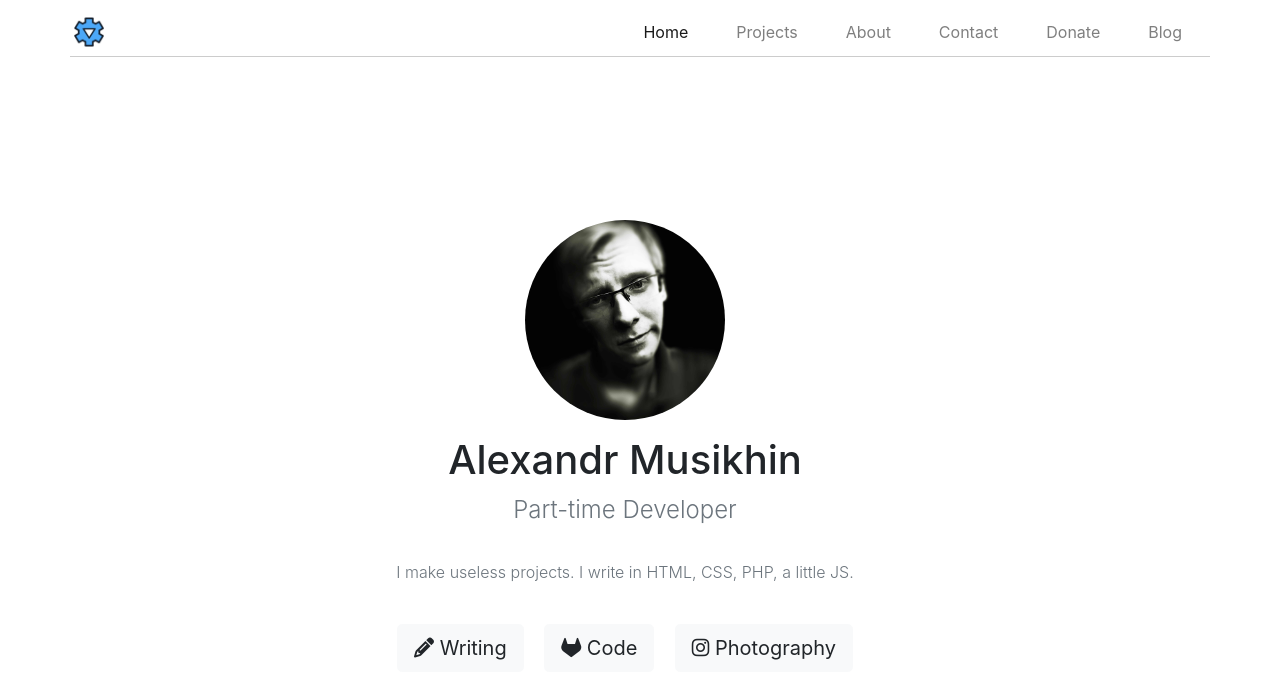
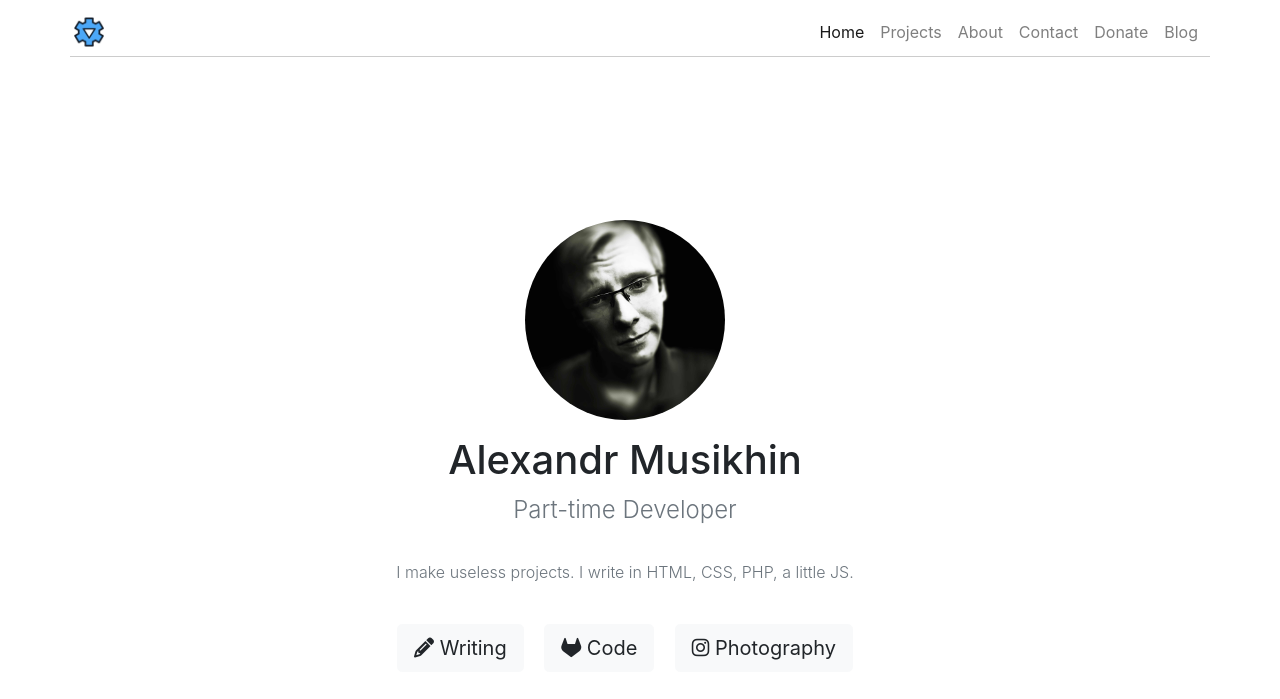
Before and after one commit to tophackr/tophackr.github.io, a Jekyll site: the page built from index.md, in a window 1280 px wide. Shown: the top 699 px of the page. Built offline with Jekyll 4.4.1, drawn with Linux system fonts in a browser that asks for light colours; nearby versions of some CDN libraries.

Commit message:
changed styles

```diff
--- a/assets/main.css
+++ b/assets/main.css
@@ -4,10 +4,6 @@
 .navbar .container {
     border-bottom: 1px solid #ccc;
     padding: .25rem;
-}
-.navbar-expand-lg .navbar-nav .nav-link {
-    padding-left: 1.5rem;
-    padding-right: 1.5rem;
 }
 .content {
     padding: 6rem 0;
@@ -54,4 +50,8 @@
         -ms-flex-align: center;
         align-items: center;
     }
+    .navbar-expand .navbar-nav .nav-link {
+        padding-left: 1.5rem;
+        padding-right: 1.5rem;
+    }
 }
```
